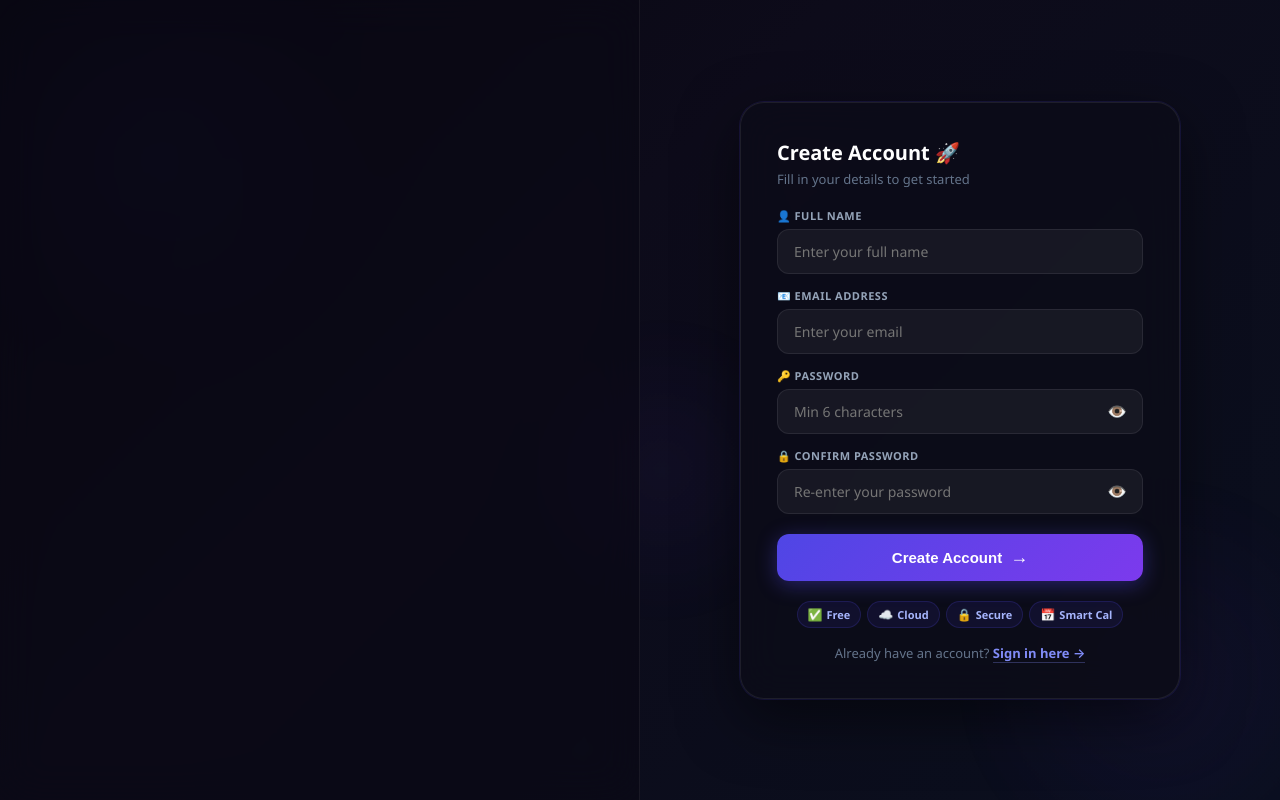
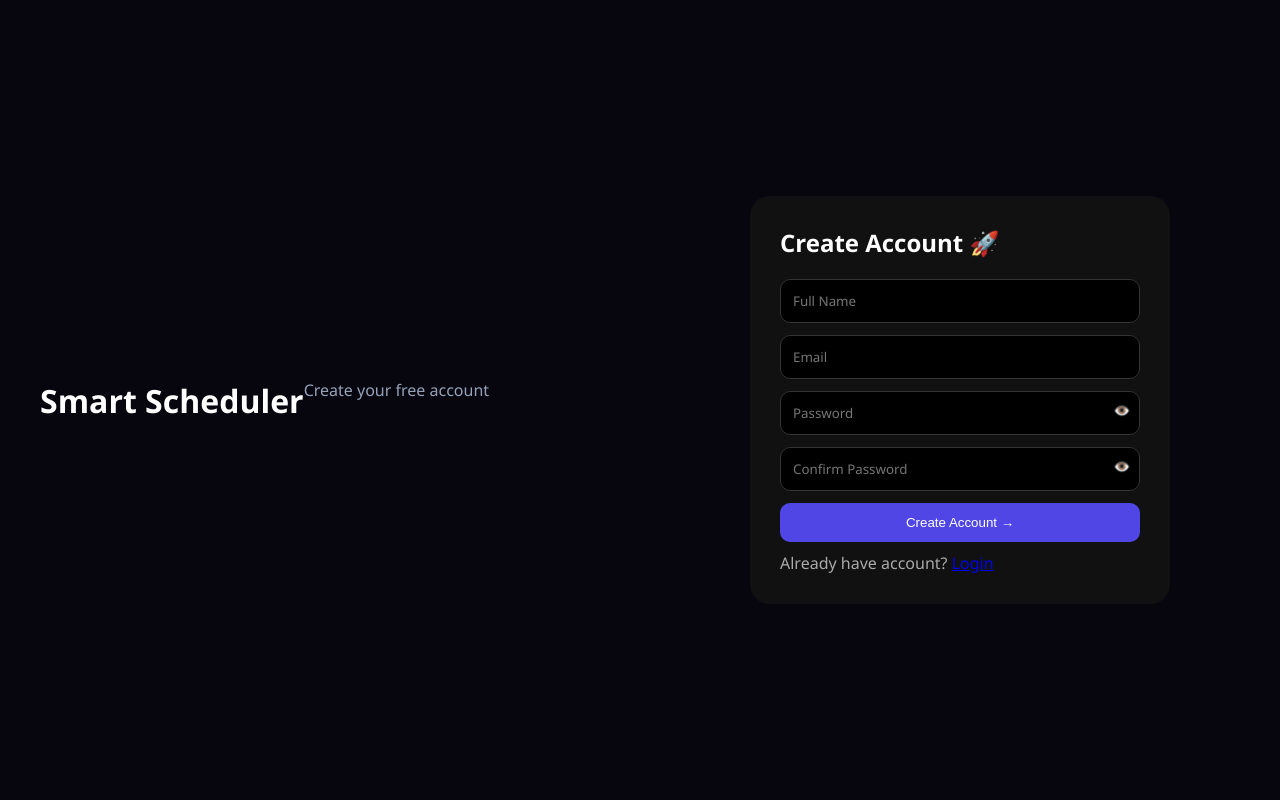
Before and after one commit to Chavanmanoj/smart-scheduler, a React (Vite) app: page /register in a window 1280 px wide. Built offline with nearby package versions, Linux system fonts and the light colour scheme.

Commit message:
Updated project files

```diff
--- a/src/pages/Register.jsx
+++ b/src/pages/Register.jsx
@@ -16,11 +16,21 @@ export default function Register() {
   const handleRegister = (e) => {
     e.preventDefault()
     setError('')
-    if (!name || !email || !password || !confirm) { setError('Please fill all fields'); return }
-    if (password !== confirm) { setError('Passwords do not match'); return }
-    if (password.length < 6)  { setError('Password must be at least 6 characters'); return }
+    if (!name || !email || !password || !confirm) {
+      setError('Please fill all fields'); return
+    }
+    if (password !== confirm) {
+      setError('Passwords do not match'); return
+    }
+    if (password.length < 6) {
+      setError('Password must be at least 6 characters'); return
+    }
+
     const result = register(name, email, password)
-    if (!result.success) { setError(result.message); return }
+    if (!result.success) {
+      setError(result.message); return
+    }
+
     navigate('/dashboard')
   }
 
@@ -29,224 +39,213 @@ export default function Register() {
       <style>{`
         @keyframes fadeIn {
           from{ opacity:0; transform:translateY(20px); }
-          to  { opacity:1; transform:translateY(0); }
+          to{ opacity:1; transform:translateY(0); }
         }
-        @keyframes pulse {
-          0%,100%{ transform:scale(1); opacity:0.4; }
-          50%    { transform:scale(1.1); opacity:0.6; }
-        }
-        @keyframes gradShift {
-          0%  { background-position:0% 50%; }
-          50% { background-position:100% 50%; }
-          100%{ background-position:0% 50%; }
-        }
+
         input:focus {
           border-color: #4f46e5 !important;
           box-shadow: 0 0 0 3px rgba(79,70,229,0.2) !important;
           outline: none !important;
         }
+
         .reg-btn:hover {
-          transform: translateY(-2px) !important;
-          box-shadow: 0 8px 28px rgba(79,70,229,0.55) !important;
+          transform: translateY(-2px);
+          box-shadow: 0 8px 28px rgba(79,70,229,0.55);
         }
 
         /* Desktop */
         @media(min-width:769px){
-          .reg-left  { display:flex !important; }
+          .reg-left { display:flex !important; }
           .reg-right { width:50% !important; }
         }
 
-        /* Mobile */
+        /* MOBILE FIX */
         @media(max-width:768px){
-          .reg-left  { display:none !important; }
+          .reg-left { display:none !important; }
+
           .reg-right {
             width:100% !important;
             min-height:100vh !important;
-            padding:20px 16px !important;
-            justify-content:flex-start !important;
-            align-items:stretch !important;
+            padding:16px !important;
+
+            display:flex !important;
+            justify-content:center !important;
+            align-items:center !important;
+
             overflow-y:auto !important;
           }
-          .reg-card  {
-            max-width:100% !important;
-            padding:24px 18px !important;
-            margin:0 !important;
-            border-radius:20px !important;
+
+          .reg-card {
+            width:100% !important;
+            max-width:380px !important;
+
+            padding:22px 16px !important;
+            margin:auto !important;
+
+            border-radius:18px !important;
           }
-          .reg-form-grid { grid-template-columns:1fr !important; }
         }
       `}</style>
 
-      {/* Background */}
-      <div style={s.bg}>
-        <div style={s.orb1} />
-        <div style={s.orb2} />
-        <div style={s.orb3} />
+      {/* LEFT PANEL */}
+      <div className="reg-left" style={s.left}>
+        <h1 style={{color:'#fff'}}>Smart Scheduler</h1>
+        <p style={{color:'#94a3b8'}}>Create your free account</p>
       </div>
 
-      {/* Left — desktop only */}
-      <div className="reg-left" style={{ display: 'none', width: '50%', background: 'rgba(10,9,20,0.6)', backdropFilter: 'blur(20px)', borderRight: '1px solid rgba(255,255,255,0.06)', padding: '60px 48px', flexDirection: 'column', justifyContent: 'center', position: 'relative', zIndex: 2 }}>
-        <div style={{ marginBottom: '48px', animation: 'fadeIn 0.6s ease' }}>
-          <div style={{ width: '56px', height: '56px', background: 'linear-gradient(135deg,#4f46e5,#7c3aed)', borderRadius: '16px', display: 'flex', alignItems: 'center', justifyContent: 'center', fontSize: '28px', marginBottom: '20px', boxShadow: '0 8px 24px rgba(79,70,229,0.5)' }}>🗓️</div>
-          <h1 style={{ color: '#fff', fontSize: '32px', fontWeight: '800', margin: '0 0 8px', letterSpacing: '-1px' }}>
-            Smart <span style={{ color: '#818cf8' }}>Scheduler</span>
-          </h1>
-          <p style={{ color: '#64748b', fontSize: '16px' }}>Create your free account today</p>
-        </div>
-        {[
-          { icon: '✅', text: 'Free to use forever'           },
-          { icon: '☁️', text: 'Cloud-Based Architecture'      },
-          { icon: '📅', text: 'Manage all your schedules'     },
-          { icon: '🔒', text: 'RBAC Access Control (ICS)'     },
-          { icon: '📤', text: 'Export to Google Calendar'     },
-        ].map((f, i) => (
-          <div key={i} style={{ display: 'flex', alignItems: 'center', gap: '16px', marginBottom: '18px', animation: `fadeIn 0.6s ease ${i*0.1}s both` }}>
-            <div style={{ width: '44px', height: '44px', background: 'rgba(79,70,229,0.15)', borderRadius: '12px', display: 'flex', alignItems: 'center', justifyContent: 'center', fontSize: '20px', border: '1px solid rgba(79,70,229,0.2)', flexShrink: 0 }}>{f.icon}</div>
-            <span style={{ color: '#94a3b8', fontSize: '15px' }}>{f.text}</span>
-          </div>
-        ))}
-      </div>
+      {/* RIGHT FORM */}
+      <div className="reg-right" style={s.right}>
+        <div className="reg-card" style={s.card}>
 
-      {/* Right — form */}
-      <div className="reg-right" style={{ width: '50%', display: 'flex', alignItems: 'center', justifyContent: 'center', padding: '32px', position: 'relative', zIndex: 2 }}>
-        <div className="reg-card" style={{ background: 'rgba(13,12,24,0.92)', backdropFilter: 'blur(20px)', borderRadius: '24px', padding: '36px', width: '100%', maxWidth: '440px', border: '1px solid rgba(255,255,255,0.08)', boxShadow: '0 0 0 1px rgba(79,70,229,0.15),0 20px 60px rgba(0,0,0,0.5)', animation: 'fadeIn 0.5s ease' }}>
+          <h2 style={s.title}>Create Account 🚀</h2>
 
-          {/* Mobile logo */}
-          <div style={{ display: 'flex', alignItems: 'center', gap: '12px', marginBottom: '20px' }} className="mob-logo-reg">
-            <div style={{ width: '42px', height: '42px', background: 'linear-gradient(135deg,#4f46e5,#7c3aed)', borderRadius: '12px', display: 'flex', alignItems: 'center', justifyContent: 'center', fontSize: '20px', flexShrink: 0 }}>🗓️</div>
-            <div>
-              <p style={{ color: '#fff', fontSize: '17px', fontWeight: '800', margin: 0 }}>Smart <span style={{ color: '#818cf8' }}>Scheduler</span></p>
-              <p style={{ color: '#64748b', fontSize: '11px', margin: 0 }}>Cloud-Based Scheduling</p>
-            </div>
-          </div>
-
-          <h2 style={{ color: '#fff', fontSize: '20px', fontWeight: '800', margin: '0 0 4px' }}>Create Account 🚀</h2>
-          <p style={{ color: '#64748b', fontSize: '13px', marginBottom: '20px' }}>Fill in your details to get started</p>
-
-          {error && (
-            <div style={{ background: 'rgba(239,68,68,0.1)', color: '#fca5a5', borderRadius: '12px', padding: '11px 14px', marginBottom: '16px', fontSize: '13px', border: '1px solid rgba(239,68,68,0.2)', display: 'flex', alignItems: 'center', gap: '8px' }}>
-              ⚠️ {error}
-            </div>
-          )}
+          {error && <div style={s.error}>⚠️ {error}</div>}
 
           <form onSubmit={handleRegister}>
 
-            {/* Full Name */}
-            <div style={{ marginBottom: '14px' }}>
-              <label style={ls.label}>👤 FULL NAME</label>
+            <input
+              style={s.input}
+              placeholder="Full Name"
+              value={name}
+              onChange={e => setName(e.target.value)}
+            />
+
+            <input
+              style={s.input}
+              type="email"
+              placeholder="Email"
+              value={email}
+              onChange={e => setEmail(e.target.value)}
+            />
+
+            {/* PASSWORD */}
+            <div style={{position:'relative'}}>
               <input
-                style={ls.input} type="text"
-                placeholder="Enter your full name"
-                value={name} onChange={e => setName(e.target.value)}
+                style={s.input}
+                type={showPass ? 'text' : 'password'}
+                placeholder="Password"
+                value={password}
+                onChange={e => setPassword(e.target.value)}
               />
+              <button
+                type="button"
+                onClick={() => setShowPass(!showPass)}
+                style={s.eye}
+              >
+                👁️
+              </button>
             </div>
 
-            {/* Email */}
-            <div style={{ marginBottom: '14px' }}>
-              <label style={ls.label}>📧 EMAIL ADDRESS</label>
+            {/* CONFIRM */}
+            <div style={{position:'relative'}}>
               <input
-                style={ls.input} type="email"
-                placeholder="Enter your email"
-                value={email} onChange={e => setEmail(e.target.value)}
+                style={s.input}
+                type={showCon ? 'text' : 'password'}
+                placeholder="Confirm Password"
+                value={confirm}
+                onChange={e => setConfirm(e.target.value)}
               />
+              <button
+                type="button"
+                onClick={() => setShowCon(!showCon)}
+                style={s.eye}
+              >
+                👁️
+              </button>
             </div>
 
-            {/* Password */}
-            <div style={{ marginBottom: '14px' }}>
-              <label style={ls.label}>🔑 PASSWORD</label>
-              <div style={{ position: 'relative' }}>
-                <input
-                  style={{ ...ls.input, paddingRight: '48px' }}
-                  type={showPass ? 'text' : 'password'}
-                  placeholder="Min 6 characters"
-                  value={password} onChange={e => setPassword(e.target.value)}
-                />
-                <button type="button" onClick={() => setShowPass(!showPass)} style={ls.eyeBtn}>
-                  {showPass ? '🙈' : '👁️'}
-                </button>
-              </div>
-            </div>
-
-            {/* Confirm Password */}
-            <div style={{ marginBottom: '20px' }}>
-              <label style={ls.label}>🔒 CONFIRM PASSWORD</label>
-              <div style={{ position: 'relative' }}>
-                <input
-                  style={{ ...ls.input, paddingRight: '48px' }}
-                  type={showCon ? 'text' : 'password'}
-                  placeholder="Re-enter your password"
-                  value={confirm} onChange={e => setConfirm(e.target.value)}
-                />
-                <button type="button" onClick={() => setShowCon(!showCon)} style={ls.eyeBtn}>
-                  {showCon ? '🙈' : '👁️'}
-                </button>
-              </div>
-            </div>
-
-            {/* Password strength */}
-            {password.length > 0 && (
-              <div style={{ marginBottom: '16px' }}>
-                <div style={{ display: 'flex', gap: '4px', marginBottom: '4px' }}>
-                  {[1,2,3,4].map(i => (
-                    <div key={i} style={{ flex: 1, height: '3px', borderRadius: '2px', background: password.length >= i*2 ? (password.length < 4 ? '#f43f5e' : password.length < 8 ? '#f59e0b' : '#10b981') : 'rgba(255,255,255,0.1)', transition: 'all 0.3s' }} />
-                  ))}
-                </div>
-                <p style={{ color: password.length < 4 ? '#f43f5e' : password.length < 8 ? '#f59e0b' : '#10b981', fontSize: '11px', margin: 0 }}>
-                  {password.length < 4 ? 'Weak' : password.length < 8 ? 'Medium' : 'Strong'} password
-                </p>
-              </div>
-            )}
-
-            <button className="reg-btn" type="submit" style={{ width: '100%', padding: '13px', background: 'linear-gradient(135deg,#4f46e5,#7c3aed)', color: '#fff', border: 'none', borderRadius: '12px', fontSize: '15px', fontWeight: '700', cursor: 'pointer', display: 'flex', alignItems: 'center', justifyContent: 'center', gap: '8px', transition: 'all 0.2s', boxShadow: '0 4px 20px rgba(79,70,229,0.4)', marginBottom: '20px' }}>
-              Create Account <span style={{ fontSize: '18px' }}>→</span>
+            <button className="reg-btn" style={s.button}>
+              Create Account →
             </button>
 
           </form>
 
-          {/* Features pills */}
-          <div style={{ display: 'flex', gap: '6px', flexWrap: 'wrap', justifyContent: 'center', marginBottom: '16px' }}>
-            {[
-              { icon: '✅', text: 'Free'       },
-              { icon: '☁️', text: 'Cloud'      },
-              { icon: '🔒', text: 'Secure'     },
-              { icon: '📅', text: 'Smart Cal'  },
-            ].map((f,i) => (
-              <div key={i} style={{ display: 'flex', alignItems: 'center', gap: '4px', background: 'rgba(79,70,229,0.1)', border: '1px solid rgba(79,70,229,0.2)', borderRadius: '20px', padding: '4px 10px' }}>
-                <span style={{ fontSize: '12px' }}>{f.icon}</span>
-                <span style={{ color: '#a5b4fc', fontSize: '11px', fontWeight: '600' }}>{f.text}</span>
-              </div>
-            ))}
-          </div>
-
-          <p style={{ color: '#64748b', fontSize: '13px', textAlign: 'center', margin: 0 }}>
-            Already have an account?{' '}
-            <Link to="/login" style={{ color: '#818cf8', fontWeight: '600', textDecoration: 'none', borderBottom: '1px solid rgba(129,140,248,0.3)' }}>
-              Sign in here →
-            </Link>
+          <p style={s.footer}>
+            Already have account? <Link to="/login">Login</Link>
           </p>
 
         </div>
       </div>
-
-      <style>{`
-        @media(min-width:769px){ .mob-logo-reg{ display:none !important; } }
-        @media(max-width:768px){ .mob-logo-reg{ display:flex !important; } }
-      `}</style>
-
     </div>
   )
 }
 
+/* STYLES */
 const s = {
-  page: { minHeight: '100vh', display: 'flex', background: '#07060f', position: 'relative', overflow: 'hidden' },
-  bg:   { position: 'fixed', inset: 0, background: 'linear-gradient(135deg,#07060f 0%,#0d0b1a 40%,#0a0f1e 100%)', zIndex: 0 },
-  orb1: { position: 'absolute', width: '500px', height: '500px', borderRadius: '50%', background: 'radial-gradient(circle,rgba(79,70,229,0.15),transparent 70%)', top: '-100px', left: '-100px', animation: 'pulse 6s ease-in-out infinite' },
-  orb2: { position: 'absolute', width: '400px', height: '400px', borderRadius: '50%', background: 'radial-gradient(circle,rgba(124,58,237,0.12),transparent 70%)', bottom: '-80px', right: '-80px', animation: 'pulse 8s ease-in-out infinite' },
-  orb3: { position: 'absolute', width: '300px', height: '300px', borderRadius: '50%', background: 'radial-gradient(circle,rgba(139,92,246,0.08),transparent 70%)', top: '40%', left: '40%', animation: 'pulse 10s ease-in-out infinite' },
+  page: {
+    minHeight: '100vh',
+    display: 'flex',
+    justifyContent: 'center',
+    alignItems: 'center',
+    background: '#07060f'
+  },
+
+  left: {
+    display:'none',
+    width:'50%',
+    padding:'40px'
+  },
+
+  right: {
+    width:'50%',
+    display:'flex',
+    justifyContent:'center',
+    alignItems:'center'
+  },
+
+  card: {
+    background:'#111',
+    padding:'30px',
+    borderRadius:'20px',
+    width:'100%',
+    maxWidth:'420px'
+  },
+
+  title: {
+    color:'#fff',
+    marginBottom:'20px'
+  },
+
+  input: {
+    width:'100%',
+    padding:'12px',
+    marginBottom:'12px',
+    borderRadius:'10px',
+    border:'1px solid #333',
+    background:'#000',
+    color:'#fff'
+  },
+
+  button: {
+    width:'100%',
+    padding:'12px',
+    background:'#4f46e5',
+    color:'#fff',
+    border:'none',
+    borderRadius:'10px',
+    cursor:'pointer'
+  },
+
+  error: {
+    background:'#330000',
+    padding:'10px',
+    borderRadius:'10px',
+    marginBottom:'10px',
+    color:'#ff6b6b'
+  },
+
+  footer: {
+    marginTop:'10px',
+    color:'#aaa'
+  },
+
+  eye: {
+    position:'absolute',
+    right:'10px',
+    top:'12px',
+    background:'none',
+    border:'none',
+    color:'#fff',
+    cursor:'pointer'
+  }
 }
-
-const ls = {
-  label:  { color: '#94a3b8', fontSize: '11px', fontWeight: '700', display: 'block', marginBottom: '6px', letterSpacing: '0.5px' },
-  input:  { width: '100%', background: 'rgba(255,255,255,0.05)', border: '1px solid rgba(255,255,255,0.08)', borderRadius: '12px', padding: '12px 16px', color: '#fff', fontSize: '14px', boxSizing: 'border-box', transition: 'all 0.2s', display: 'block' },
-  eyeBtn: { position: 'absolute', right: '12px', top: '50%', transform: 'translateY(-50%)', background: 'transparent', border: 'none', cursor: 'pointer', fontSize: '16px', padding: '4px' },
-}
```
